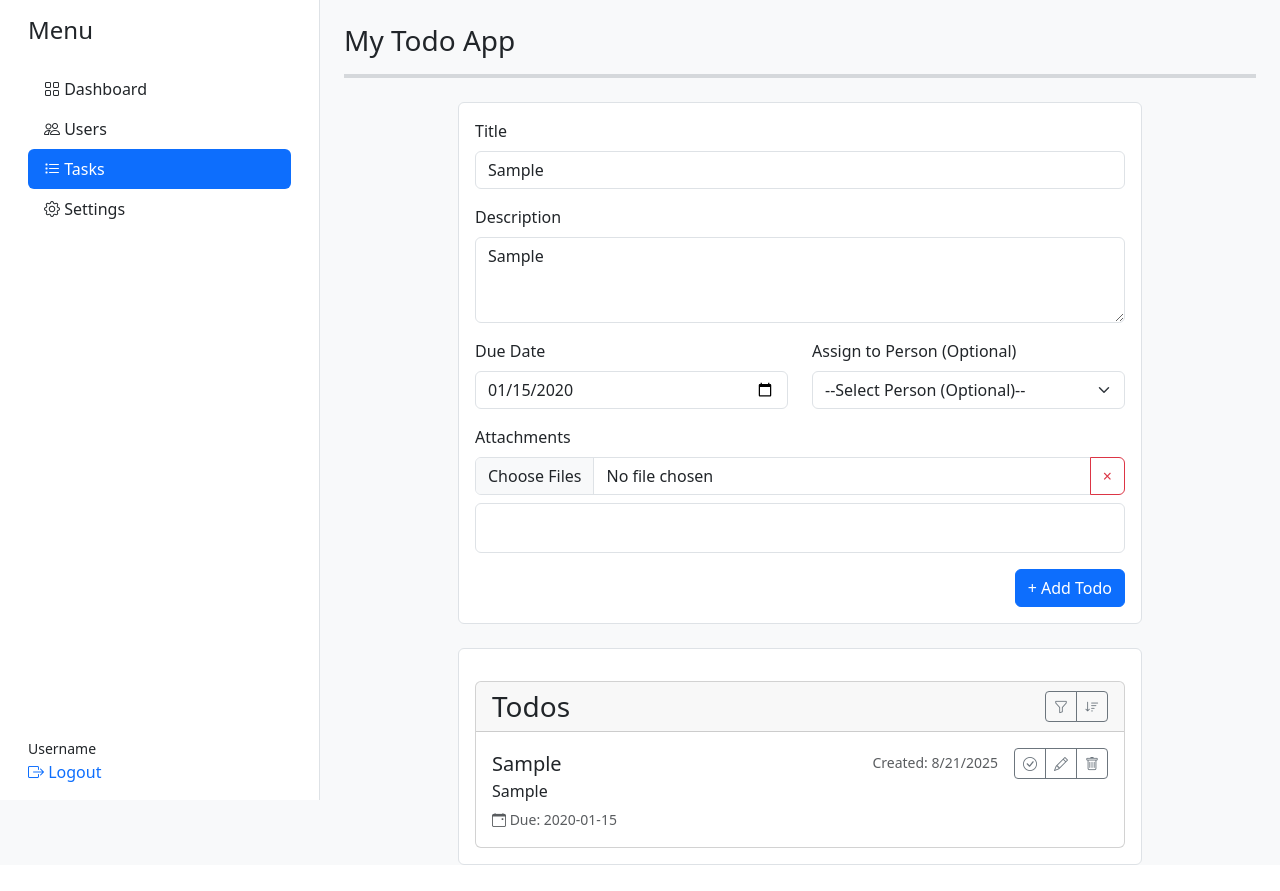
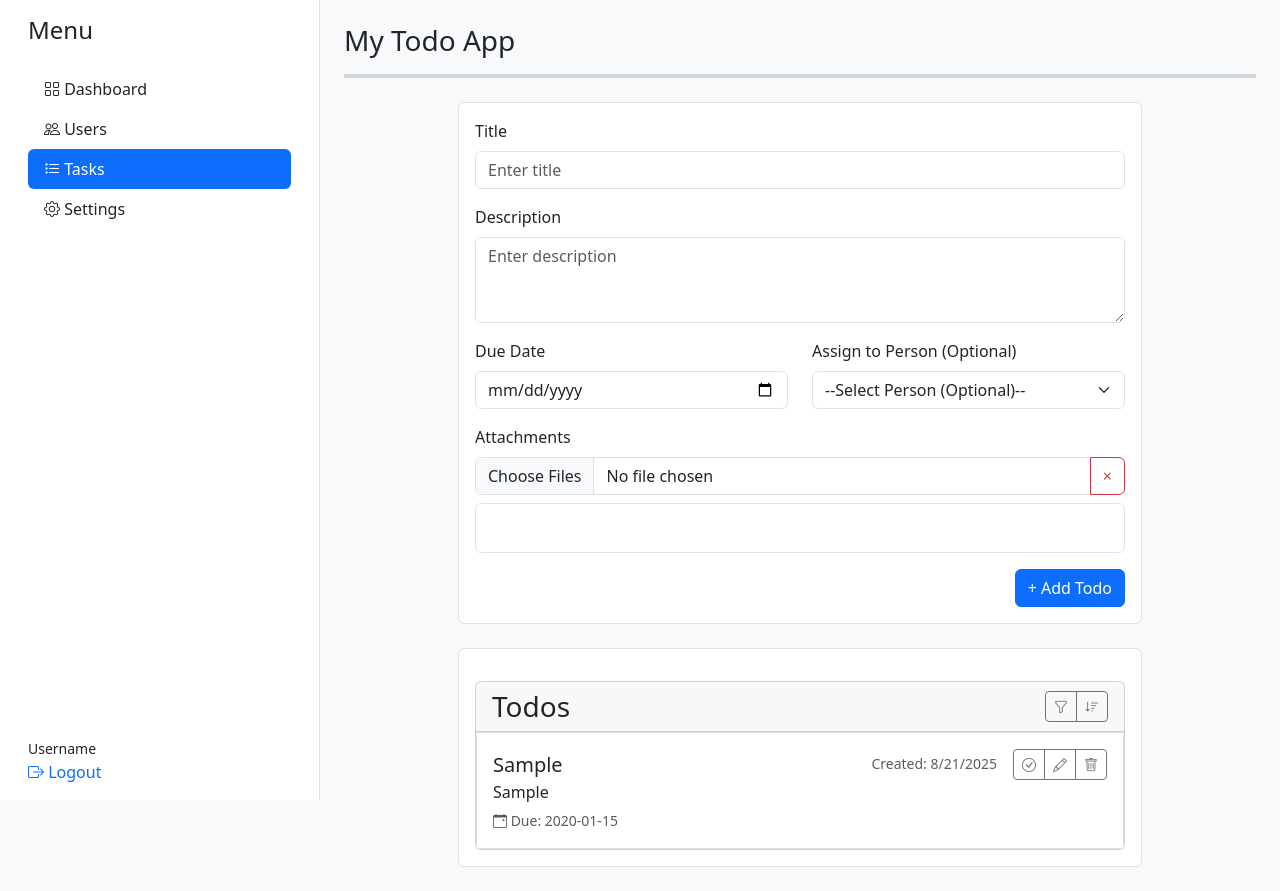
Before and after one commit to addefj/W34-React-Workshop-TodoApp, a React (Vite) app: page / in a window 1280 px wide. Both pictures are taken after typing "Sample", "Sample", "2020-01-15" into the empty fields and a click on the button "+ Add Todo". Before the commit the page ends 865 px from the top, so only its background shows below. Built offline with nearby package versions, Linux system fonts and the light colour scheme.

Commit message:
added form reset function

```diff
--- a/src/TodoApp/TodoCard.jsx
+++ b/src/TodoApp/TodoCard.jsx
@@ -4,7 +4,7 @@ import React, { useState } from "react";
 const TodoCard = ({todoItems}) => {
 
   return (
-    <div className="container w-75 bg-white border rounded p-3 mt-4">
+    <div className="container w-75 bg-white border rounded p-3 my-4">
       <div className="card mt-3">
         <div className="card-header">
           <div className="row align-items-center">
@@ -37,7 +37,7 @@ const TodoCard = ({todoItems}) => {
           </li>
         ) : (
           todoItems.map((item) => (
-            <div id="card-body" className="card-body" key={item.id}>
+            <div id="card-body" className="card-body border" key={item.id}>
               <div className="row align-items-center">
                 <div className="col-md-6">
                   <h5 className="card-title mb-0">{item.title}</h5>
--- a/src/TodoApp/TodoForm.jsx
+++ b/src/TodoApp/TodoForm.jsx
@@ -7,18 +7,23 @@ const TodoForm = ({ onAddTodo }) => {
     register,
     handleSubmit,
     formState: { errors },
+    reset
   } = useForm({
+  defaultValues: {
     title: "",
     description: "",
     due: "",
     assignee: "",
     attachments: [],
-  });
+  }
+});
+
 
   const onSubmit = (data) => {
     addTodo(data);
     onAddTodo(); // Call the function to reload the todo list
     console.log(data);
+    reset(); // Reset the form fields after submission
   };
 
   return (
```
